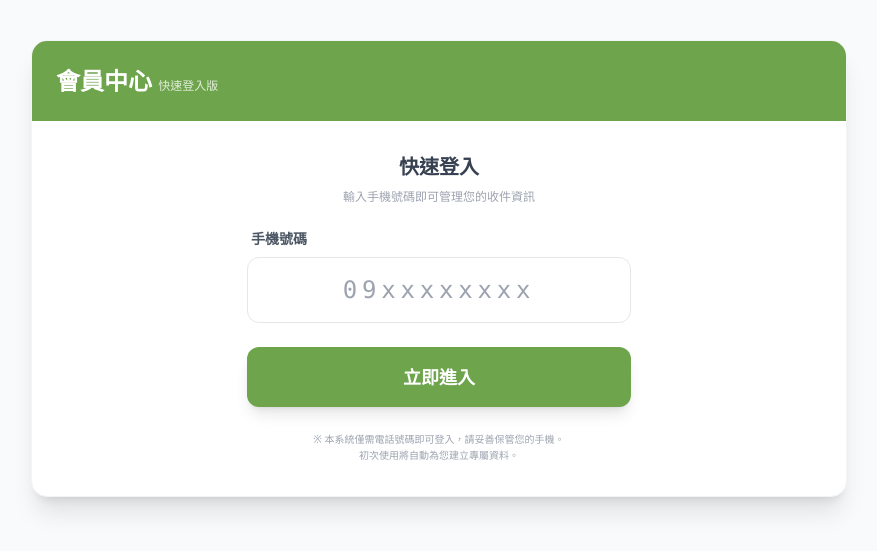
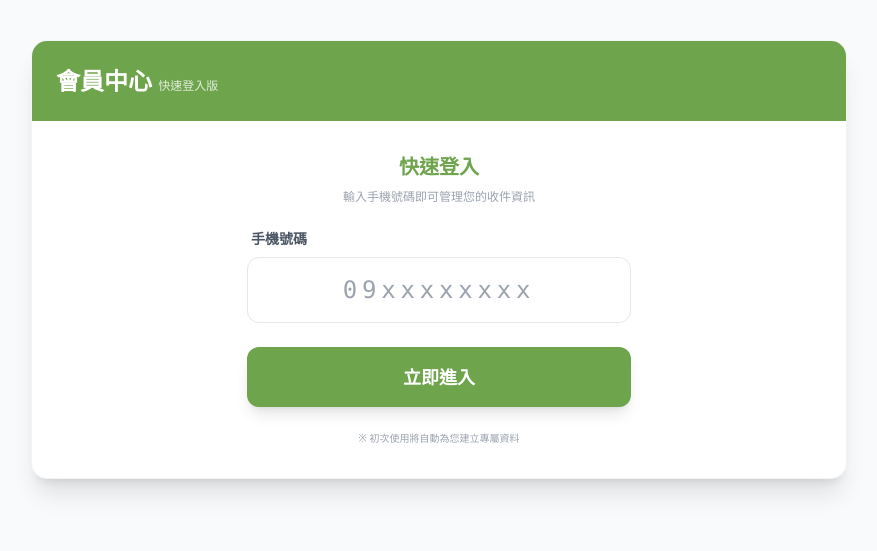
Before and after one commit to keicha2025/keicha, a Jekyll site: the page member-v2.html, which Jekyll copies as it is, in a window 1280 px wide. Shown: the top 551 px of the page, without its empty margins (201-1078 px from the left). Built offline with Jekyll 4.4.1, drawn with Linux system fonts in a browser that asks for light colours; nearby versions of some CDN libraries.

Commit message:
Update member-v2.html

```diff
--- a/member-v2.html
+++ b/member-v2.html
@@ -16,25 +16,16 @@
         .bg-brandGreen-10 { background-color: var(--brand-green-10); }
         .border-brandGreen { border-color: var(--brand-green); }
 
-        /* 核心動畫：確保未點擊時完全收合 (高度 0) */
         .expand-content {
             display: grid;
             grid-template-rows: 0fr;
             transition: grid-template-rows 0.3s cubic-bezier(0.4, 0, 0.2, 1);
             overflow: hidden;
         }
-        .expand-content.active {
-            grid-template-rows: 1fr;
-        }
-        .expand-inner {
-            min-height: 0;
-            visibility: hidden;
-            transition: visibility 0.3s;
-        }
-        .expand-content.active .expand-inner {
-            visibility: visible;
-        }
-        /* 載入中動畫 */
+        .expand-content.active { grid-template-rows: 1fr; }
+        .expand-inner { min-height: 0; visibility: hidden; transition: visibility 0.3s; }
+        .expand-content.active .expand-inner { visibility: visible; }
+
         .loading-spinner {
             border: 3px solid rgba(255,255,255,0.3);
             border-radius: 50%;
@@ -59,42 +50,36 @@
         <div id="auth-area" class="p-8">
             <div class="max-w-sm mx-auto space-y-6">
                 <div class="text-center">
-                    <h2 class="text-xl font-bold text-gray-700 text-brandGreen">快速登入</h2>
+                    <h2 class="text-xl font-bold text-brandGreen">快速登入</h2>
                     <p class="text-xs text-gray-400 mt-2">輸入手機號碼即可管理您的收件資訊</p>
                 </div>
 
-                <div class="space-y-4">
                 <div>
                     <label class="block text-sm font-bold text-gray-600 mb-2 pl-1">手機號碼</label>
                     <input type="tel" id="login-phone" maxlength="10" placeholder="09xxxxxxxx"
                            class="w-full p-4 border border-gray-200 rounded-xl focus:ring-2 ring-brandGreen outline-none text-2xl tracking-[0.2em] font-mono text-center transition">
-                    </div>
                 </div>
 
                 <button id="login-btn" onclick="handleLoginV2()" class="w-full bg-brandGreen text-white py-4 rounded-xl font-bold text-lg shadow-lg hover:bg-opacity-90 transition flex justify-center items-center gap-2">
                     <span>立即進入</span>
                     <div id="login-loader" class="loading-spinner hidden"></div>
                 </button>
-
-                <p class="text-[10px] text-gray-400 text-center leading-relaxed">
-                    ※ 本系統僅需電話號碼即可登入，請妥善保管您的手機。<br>初次使用將自動為您建立專屬資料。
-                </p>
+                <p class="text-[10px] text-gray-400 text-center">※ 初次使用將自動為您建立專屬資料</p>
             </div>
         </div>
 
         <div id="member-area" class="hidden p-6 md:p-10">
             <form id="profile-form" class="space-y-8" onsubmit="return false;">
-
                 <section>
                     <h2 class="text-lg font-bold text-gray-800 mb-4 border-l-4 border-brandGreen pl-3">基本資料設定</h2>
                     <div class="grid grid-cols-1 md:grid-cols-2 gap-4">
                         <div>
-                            <label class="block text-sm font-bold text-gray-600 mb-1">真實姓名（取件用）</label>
+                            <label class="block text-sm font-bold text-gray-600 mb-1">真實姓名</label>
                             <input type="text" id="user_name" class="w-full p-3 border border-gray-200 rounded-lg bg-brandGreen-10 focus:bg-white focus:ring-2 ring-brandGreen outline-none transition">
                         </div>
                         <div>
                             <label class="block text-sm font-bold text-gray-600 mb-1">電子郵件 (選填)</label>
-                            <input type="email" id="user_email" placeholder="聯絡用 Email" class="w-full p-3 border border-gray-200 rounded-lg bg-brandGreen-10 focus:bg-white focus:ring-2 ring-brandGreen outline-none transition">
+                            <input type="email" id="user_email" class="w-full p-3 border border-gray-200 rounded-lg bg-brandGreen-10 focus:bg-white focus:ring-2 ring-brandGreen outline-none transition">
                         </div>
                     </div>
                 </section>
@@ -103,59 +88,48 @@
                     <h2 class="text-lg font-bold text-gray-800 border-l-4 border-brandGreen pl-3 mb-2">取貨資料預設 (選填)</h2>
 
                     <div class="border border-brandGreen rounded-xl overflow-hidden bg-white">
-                        <button type="button" onclick="toggleSection('sec_711', this)" class="w-full flex items-center justify-between p-4 text-brandGreen hover:bg-brandGreen-10 transition text-left">
+                        <button type="button" onclick="toggleSection('sec_711', this)" class="w-full flex items-center justify-between p-4 text-brandGreen hover:bg-brandGreen-10 transition">
                             <span class="font-bold flex items-center"><span class="material-symbols-rounded mr-2">store</span>設定 7-11 取貨</span>
                             <span class="material-symbols-rounded icon-state">add_circle</span>
                         </button>
                         <div id="sec_711" class="expand-content">
                             <div class="expand-inner p-4 bg-brandGreen-10 space-y-3 border-t border-brandGreen/20">
-                                <div class="flex justify-between items-center">
-                                    <label class="text-sm font-bold text-gray-700">7-11 六位數店號</label>
-                                    <a href="https://www.ibon.com.tw/mobile/retail_inquiry.aspx" target="_blank" class="text-[10px] bg-white text-brandGreen px-2 py-1 rounded border border-brandGreen shadow-sm font-medium">查詢店號</a>
-                                </div>
-                                <input type="text" id="store_711" maxlength="6" placeholder="請輸入店號" class="w-full p-3 border border-gray-200 rounded-lg focus:ring-2 ring-brandGreen outline-none">
-                                <input type="text" id="store_711_note" placeholder="店名備註（例如：京站店）" class="w-full p-2 text-sm border border-gray-200 rounded-lg bg-white/60 outline-none">
+                                <input type="text" id="store_711" maxlength="6" placeholder="六位數店號" class="w-full p-3 border border-gray-200 rounded-lg focus:ring-2 ring-brandGreen outline-none">
+                                <input type="text" id="store_711_note" placeholder="店名備註（例如：京站店）" class="w-full p-2 text-sm border border-gray-200 rounded-lg bg-white/60">
                             </div>
                         </div>
                     </div>
 
                     <div class="border border-brandGreen rounded-xl overflow-hidden bg-white">
-                        <button type="button" onclick="toggleSection('sec_fami', this)" class="w-full flex items-center justify-between p-4 text-brandGreen hover:bg-brandGreen-10 transition text-left">
+                        <button type="button" onclick="toggleSection('sec_fami', this)" class="w-full flex items-center justify-between p-4 text-brandGreen hover:bg-brandGreen-10 transition">
                             <span class="font-bold flex items-center"><span class="material-symbols-rounded mr-2">storefront</span>設定全家取貨</span>
                             <span class="material-symbols-rounded icon-state">add_circle</span>
                         </button>
                         <div id="sec_fami" class="expand-content">
                             <div class="expand-inner p-4 bg-brandGreen-10 space-y-3 border-t border-brandGreen/20">
-                                <div class="flex justify-between items-center">
-                                    <label class="text-sm font-bold text-gray-700">全家 六位數店號</label>
-                                    <a href="https://www.family.com.tw/marketing/inquiry.aspx" target="_blank" class="text-[10px] bg-white text-brandGreen px-2 py-1 rounded border border-brandGreen shadow-sm font-medium">查詢店號</a>
-                                </div>
-                                <input type="text" id="store_fami" maxlength="6" placeholder="請輸入店號" class="w-full p-3 border border-gray-200 rounded-lg focus:ring-2 ring-brandGreen outline-none">
-                                <input type="text" id="store_fami_note" placeholder="店名備註（例如：板橋店）" class="w-full p-2 text-sm border border-gray-200 rounded-lg bg-white/60 outline-none">
+                                <input type="text" id="store_fami" maxlength="6" placeholder="六位數店號" class="w-full p-3 border border-gray-200 rounded-lg focus:ring-2 ring-brandGreen outline-none">
+                                <input type="text" id="store_fami_note" placeholder="店名備註（例如：板橋店）" class="w-full p-2 text-sm border border-gray-200 rounded-lg bg-white/60">
                             </div>
                         </div>
                     </div>
 
                     <div class="border border-brandGreen rounded-xl overflow-hidden bg-white">
-                        <button type="button" onclick="toggleSection('sec_home', this)" class="w-full flex items-center justify-between p-4 text-brandGreen hover:bg-brandGreen-10 transition text-left">
+                        <button type="button" onclick="toggleSection('sec_home', this)" class="w-full flex items-center justify-between p-4 text-brandGreen hover:bg-brandGreen-10 transition">
                             <span class="font-bold flex items-center"><span class="material-symbols-rounded mr-2">local_shipping</span>設定宅配地址</span>
                             <span class="material-symbols-rounded icon-state">add_circle</span>
                         </button>
                         <div id="sec_home" class="expand-content">
                             <div class="expand-inner p-4 bg-brandGreen-10 border-t border-brandGreen/20">
-                                <label class="block text-sm font-bold text-gray-700 mb-2">完整收件地址</label>
-                                <input type="text" id="shipping_address" placeholder="請輸入縣市、街道、樓層" class="w-full p-3 border border-gray-200 rounded-lg focus:ring-2 ring-brandGreen outline-none">
+                                <input type="text" id="shipping_address" placeholder="完整收件地址" class="w-full p-3 border border-gray-200 rounded-lg focus:ring-2 ring-brandGreen outline-none">
                             </div>
                         </div>
                     </div>
                 </section>
 
-                <div class="space-y-4">
                 <button type="button" id="save-btn" onclick="handleSaveV2()" class="w-full bg-brandGreen text-white py-4 rounded-xl font-bold text-lg shadow-lg hover:bg-opacity-90 transition flex justify-center items-center gap-2">
                     <span>儲存會員資料</span>
                     <div id="save-loader" class="loading-spinner hidden"></div>
                 </button>
-                </div>
             </form>
         </div>
     </div>
@@ -172,53 +145,48 @@
         icon.innerText = isActive ? 'do_not_disturb_on' : 'add_circle';
     };
 
-    // V2 登入邏輯
     async function handleLoginV2() {
         const phone = document.getElementById('login-phone').value;
         const btn = document.getElementById('login-btn');
         const loader = document.getElementById('login-loader');
 
         if (!/^09\d{8}$/.test(phone)) {
-            alert("請輸入正確的手機號碼 (10碼數字)");
-            return;
+            return alert("請輸入正確的手機號碼 (10碼數字)");
         }
 
         btn.disabled = true;
         loader.classList.remove('hidden');
-// 在 handleLoginV2 與 handleSaveV2 中統一修改 fetch 方式
+
+        try {
             const response = await fetch(GAS_URL, {
                 method: 'POST',
-    // 不要設定 headers: { 'Content-Type': 'application/json' }，這樣會觸發 CORS
-    body: JSON.stringify(payload)
+                body: JSON.stringify({ action: 'login', phone: phone })
             });
-const res = await response.json(); // GAS 部署為 Anyone 後，這樣可以直接讀取
-
+            const res = await response.json();
             if (res.success) {
                 localStorage.setItem('keicha_v2_user', JSON.stringify(res.data));
-                if (res.isNew) alert("歡迎新朋友！已為您建立基本資料。");
                 renderProfile(res.data);
             } else {
-                alert("登入失敗：" + res.msg);
+                alert("錯誤: " + res.msg);
             }
         } catch (e) {
-            alert("伺服器連線失敗，請稍後再試。");
+            alert("網路連線失敗");
         } finally {
             btn.disabled = false;
             loader.classList.add('hidden');
         }
     }
 
-    // 儲存資料邏輯
     async function handleSaveV2() {
-        const storedUser = JSON.parse(localStorage.getItem('keicha_v2_user'));
-        if (!storedUser) return;
+        const stored = JSON.parse(localStorage.getItem('keicha_v2_user'));
+        if (!stored) return;
 
         const btn = document.getElementById('save-btn');
         const loader = document.getElementById('save-loader');
 
         const payload = {
             action: 'save',
-            phone: storedUser.phone,
+            phone: stored.phone,
             name: document.getElementById('user_name').value,
             email: document.getElementById('user_email').value,
             store_711: document.getElementById('store_711').value,
@@ -239,19 +207,18 @@ const res = await response.json(); // GAS 部署為 Anyone 後，這樣可以直
             const res = await response.json();
             if (res.success) {
                 localStorage.setItem('keicha_v2_user', JSON.stringify(payload));
-                alert("資料儲存成功！");
+                alert("資料已成功同步至試算表！");
             } else {
-                alert("儲存失敗：" + res.msg);
+                alert("儲存失敗: " + res.msg);
             }
         } catch (e) {
-            alert("同步失敗，請檢查網路連線。");
+            alert("同步失敗");
         } finally {
             btn.disabled = false;
             loader.classList.add('hidden');
         }
     }
 
-    // 渲染資料畫面
     function renderProfile(data) {
         document.getElementById('auth-area').classList.add('hidden');
         document.getElementById('member-area').classList.remove('hidden');
@@ -274,23 +240,18 @@ const res = await response.json(); // GAS 部署為 Anyone 後，這樣可以直
     function autoExpand(id) {
         const content = document.getElementById(id);
         const btn = content.previousElementSibling;
-        const icon = btn.querySelector('.icon-state');
         content.classList.add('active');
-        icon.innerText = 'do_not_disturb_on';
+        btn.querySelector('.icon-state').innerText = 'do_not_disturb_on';
     }
 
-    // 退出登入
     document.getElementById('logout-btn').onclick = () => {
         localStorage.removeItem('keicha_v2_user');
         location.reload();
     };
 
-    // 頁面初始化：檢查是否已有登入紀錄
     window.onload = () => {
-        const storedUser = localStorage.getItem('keicha_v2_user');
-        if (storedUser) {
-            renderProfile(JSON.parse(storedUser));
-        }
+        const stored = localStorage.getItem('keicha_v2_user');
+        if (stored) renderProfile(JSON.parse(stored));
     };
 </script>
 </body>
```
Also changed, not shown: other parts of member-v2.html (+0 -2 lines). Lines whose indentation alone changed are shown as unchanged.
